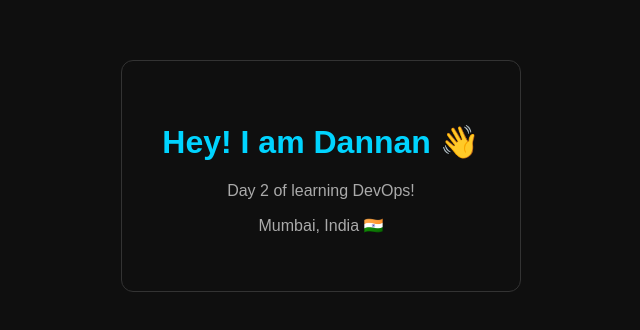
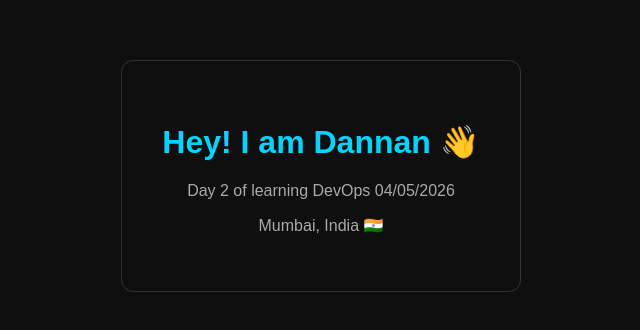
Before and after one commit to Dannansilva/my-first-server, a plain HTML site: page index.html in a window 1280 px wide. Shown: the part 224-554 px from the top of the page, without its empty margins (319-959 px from the left). Drawn offline with Linux system fonts and the light colour scheme.

Commit message:
Update DevOps learning date in index.html

```diff
--- a/index.html
+++ b/index.html
@@ -27,7 +27,7 @@
   <body>
     <div class="card">
       <h1>Hey! I am Dannan 👋</h1>
-      <p>Day 2 of learning DevOps!</p>
+      <p>Day 2 of learning DevOps 04/05/2026 </p>
       <p>Mumbai, India 🇮🇳</p>
     </div>
   </body>
```
